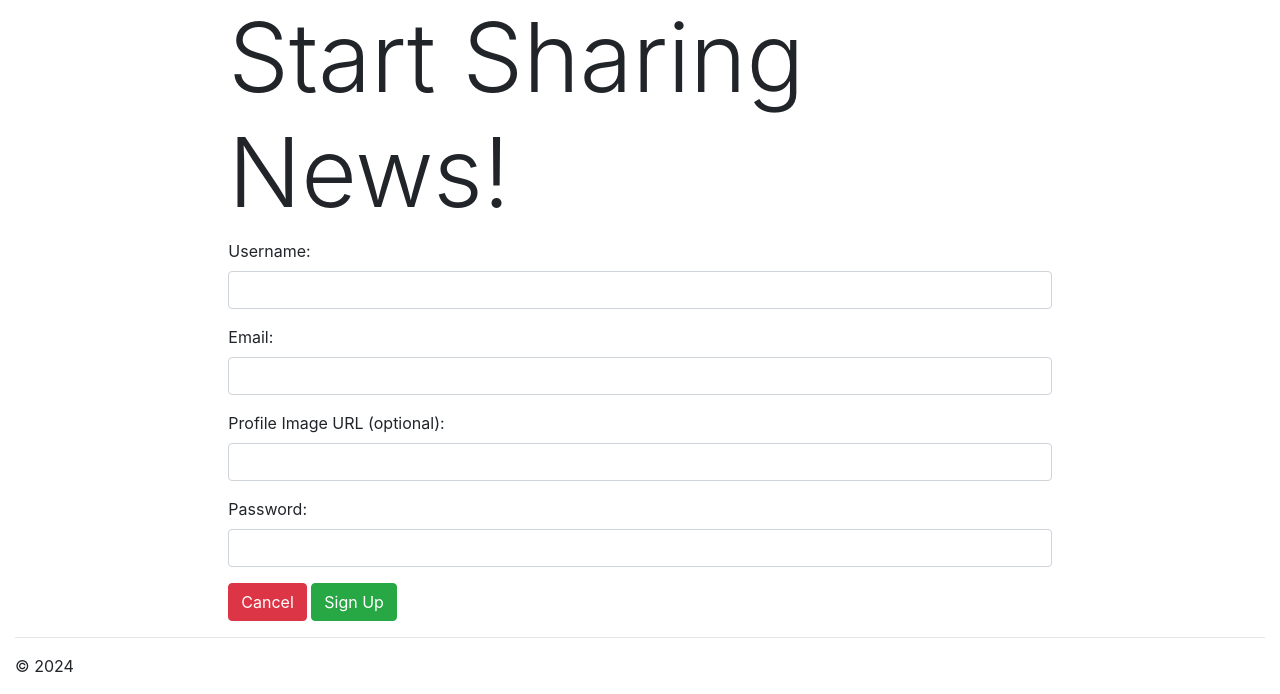
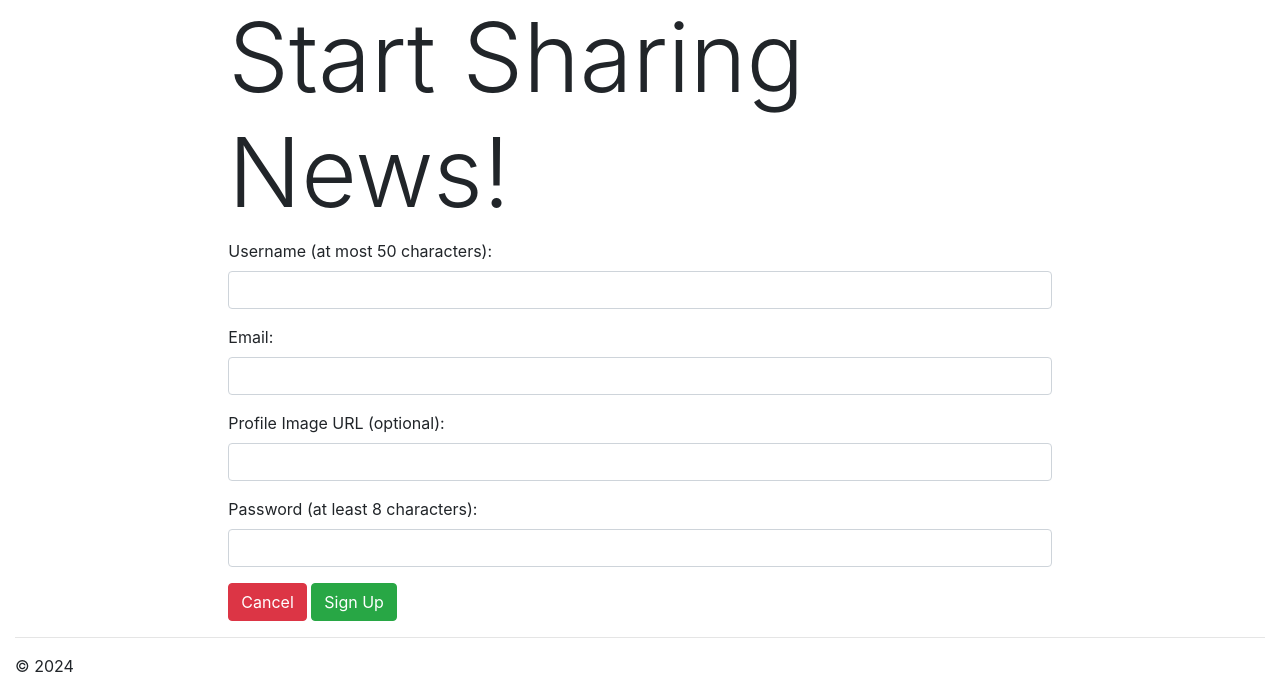
Before and after one commit to franklinkong981/Hack-or-News-2, a Flask app: page /signup in a window 1280 px wide. Shown: the part 115-809 px from the top of the page. Run offline with Flask 3, Linux system fonts and the light colour scheme; parts of the project's set-up code (start-up, migrations or seed data) failed here and were passed over; some libraries are stand-ins or nearby versions.

Commit message:
Fixed small error with the forms and templates

```diff
--- a/app.py
+++ b/app.py
@@ -83,7 +83,7 @@ def create_app(db_name, testing=False):
         new_user = User.create_user(
           username = signup_form.username.data,
           email = signup_form.email.data,
-          profile_picture_url = signup_form.profile_picture_url or User.profile_picture_url.default.arg,
+          profile_picture_url = signup_form.profile_picture_url.data or User.profile_picture_url.default.arg,
           password = signup_form.password.data
         )
         db.session.commit()
--- a/forms/authenticate_forms.py
+++ b/forms/authenticate_forms.py
@@ -8,10 +8,10 @@ class SignupForm(FlaskForm):
   """User must provide a unique username that's no more than 50 characters, unique email,
   optional profile picture URL, and a password that's at least 8 characters long."""
 
-  username = StringField('Username:', validators=[DataRequired(message="You must provide a username!"), Length(max=50, message="Your username can't be more than 50 characters long!")])
-  email = StringField('Email: ', validators=[DataRequired(message="You must provide an email!"), Email("You must provide a valid email address!")])
+  username = StringField('Username (at most 50 characters):', validators=[DataRequired(message="You must provide a username!"), Length(max=50, message="Your username can't be more than 50 characters long!")])
+  email = StringField('Email: ', validators=[DataRequired(message="You must provide an email!"), Email("You must provide a valid email address! Make sure the email is in the proper format.")])
   profile_picture_url = StringField('Profile Image URL (optional):', validators=[Optional()])
-  password = PasswordField('Password:', validators=[DataRequired(message="You must provide a password!"), Length(min=8, message="Your password must be at least 8 characters long!")])
+  password = PasswordField('Password (at least 8 characters):', validators=[DataRequired(message="You must provide a password!"), Length(min=8, message="Your password must be at least 8 characters long!")])
 
 class LoginForm(FlaskForm):
   """Don't want validators in login form to prevent giving hackers hints."""
--- a/models/user.py
+++ b/models/user.py
@@ -22,7 +22,7 @@ class User(db.Model):
 
   def format_created_at(self):
     """Turn the created_at attribute stored in the class into a readable string format."""
-    return self.created_at.strftime("%A, %m%d%Y at %I:%M%p")
+    return self.created_at.strftime("%A, %m/%d/%Y at %I:%M%p")
 
   @classmethod
   def create_user(cls, username, email, profile_picture_url, password):
--- a/templates/users/login.html
+++ b/templates/users/login.html
@@ -23,7 +23,7 @@
 
         <div class="form-buttons">
           <a class="btn btn-danger" href="{{url_for('homepage')}}">Cancel</a>
-          <button class="btn btn-success">Sign Up</button>
+          <button class="btn btn-success">Log In</button>
         </div>
       </form>
     </div>
```
